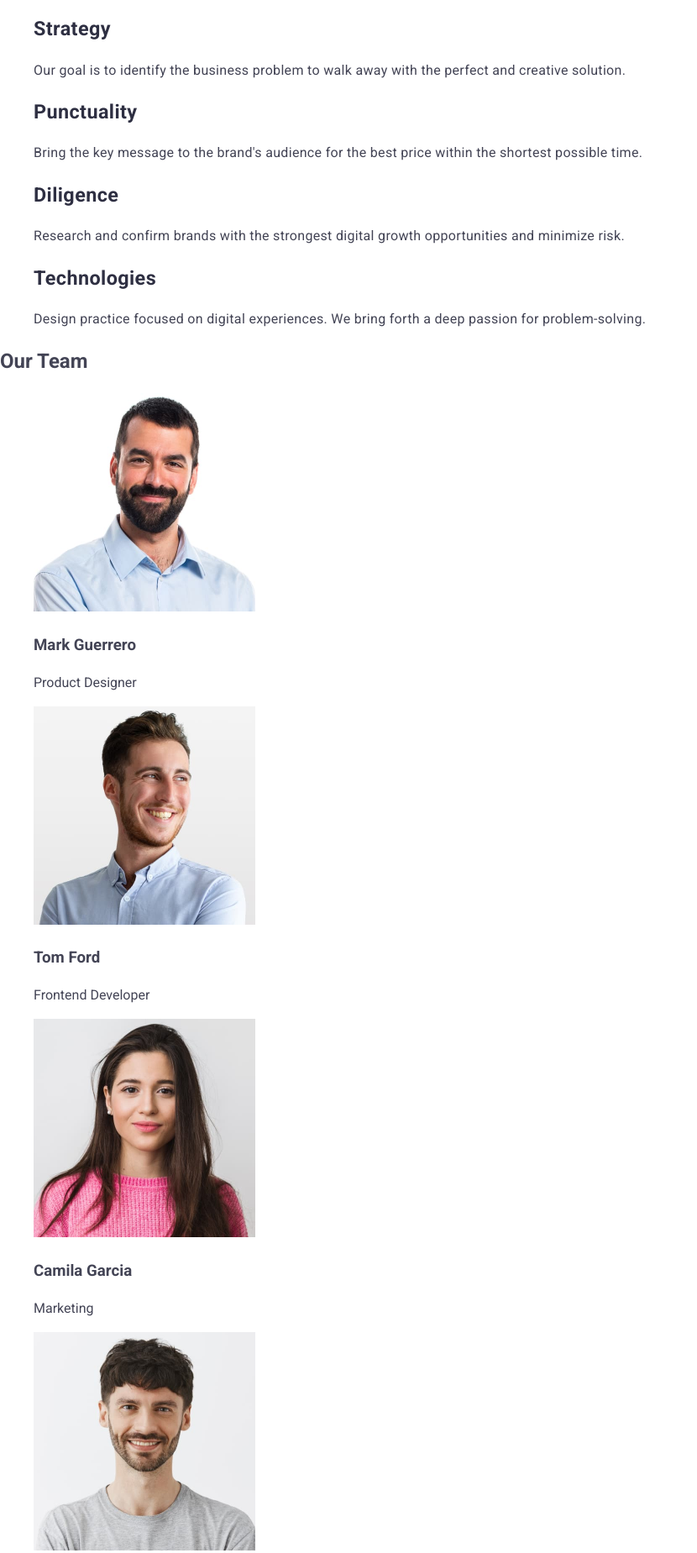
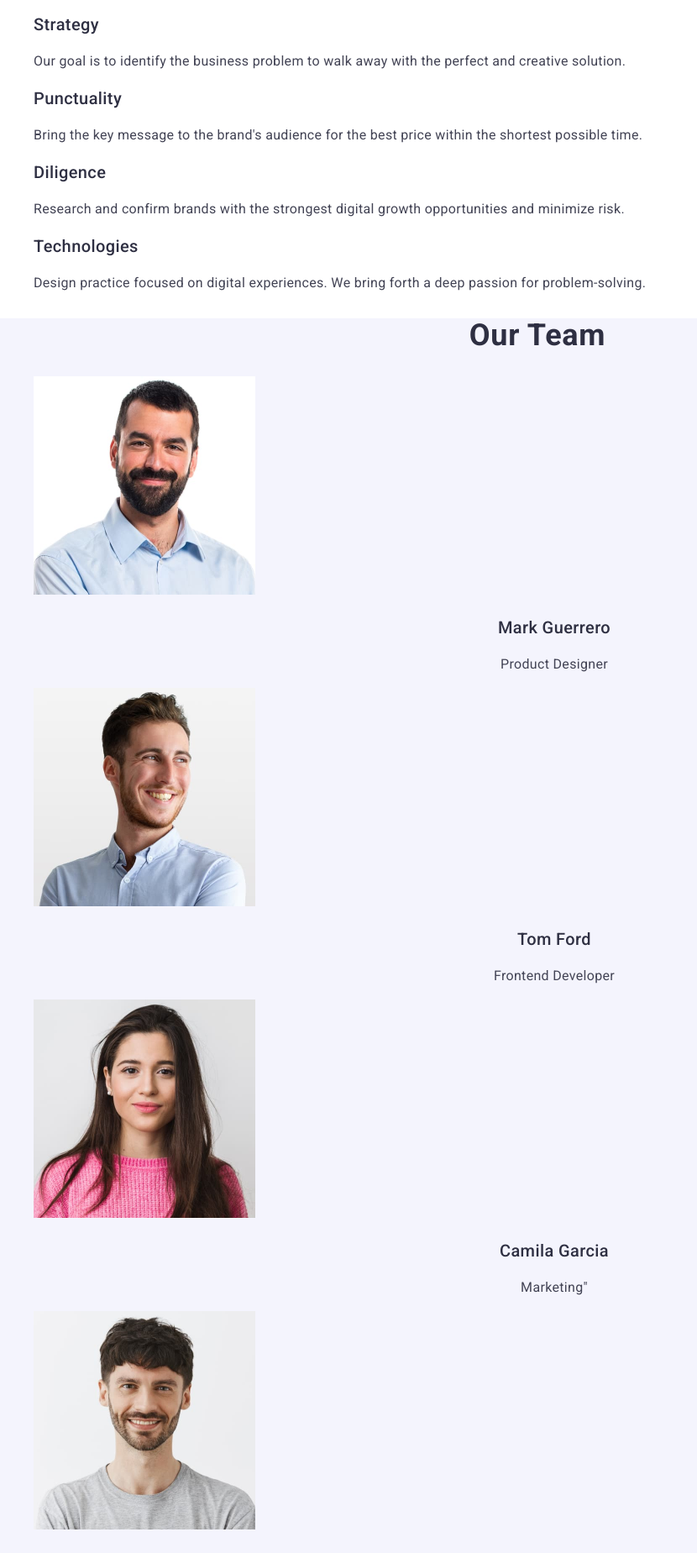
Before and after one commit to stxpd/goit-markup-hw-02, a plain HTML site: page index.html in a window 1280 px wide. Shown: the part 418-2267 px from the top of the page at 84% size, without its empty margins (0-830 px from the left). Drawn offline with nearby package versions, Linux system fonts and the light colour scheme.

Commit message:
section-3

```diff
--- a/css/style.css
+++ b/css/style.css
@@ -89,7 +89,7 @@ a {
   background-color: #404bbf;
 }
 
-.main-item {
+.main-title {
   font-weight: 500;
   font-size: 20px;
   line-height: 1.2;
@@ -105,6 +105,45 @@ a {
   color: #434455;
 }
 
+.our-team {
+  background-color: #f4f4fd;
+}
+
+.team-title-first {
+  font-weight: 700;
+  font-size: 36px;
+  line-height: 1.11111;
+  letter-spacing: 0.02em;
+  text-align: center;
+  color: #2e2f42;
+}
+
+.team-title {
+  font-weight: 500;
+  font-size: 20px;
+  line-height: 1.2;
+  letter-spacing: 0.02em;
+  text-align: center;
+  color: #2e2f42;
+}
+
+.team-text {
+  font-weight: 400;
+  font-size: 16px;
+  line-height: 1.5;
+  letter-spacing: 0.02em;
+  text-align: center;
+  color: #434455;
+}
+
+.footer-desc {
+  font-weight: 400;
+  font-size: 16px;
+  line-height: 1.5;
+  letter-spacing: 0.02em;
+  color: #f4f4fd;
+}
+
 .page-footer {
   background-color: #2e2f42;
 }
--- a/index.html
+++ b/index.html
@@ -61,28 +61,28 @@
         <h2 class="main-hide">Description</h2>
         <ul class="main-list">
           <li class="main-item">
-            <h3>Strategy</h3>
+            <h3 class="main-title">Strategy</h3>
             <p class="main-content-title">
               Our goal is to identify the business problem to walk away with the
               perfect and creative solution.
             </p>
           </li>
           <li class="main-item">
-            <h3>Punctuality</h3>
+            <h3 class="main-title">Punctuality</h3>
             <p class="main-content-title">
               Bring the key message to the brand's audience for the best price
               within the shortest possible time.
             </p>
           </li>
           <li class="main-item">
-            <h3>Diligence</h3>
+            <h3 class="main-title">Diligence</h3>
             <p class="main-content-title">
               Research and confirm brands with the strongest digital growth
               opportunities and minimize risk.
             </p>
           </li>
           <li class="main-item">
-            <h3>Technologies</h3>
+            <h3 class="main-title">Technologies</h3>
             <p class="main-content-title">
               Design practice focused on digital experiences. We bring forth a
               deep passion for problem-solving.
@@ -90,32 +90,32 @@
           </li>
         </ul>
       </section>
-      <section>
-        <h2>Our Team</h2>
-        <ul>
-          <li>
+      <section class="our-team">
+        <h2 class="team-title-first">Our Team</h2>
+        <ul class="team-list">
+          <li class="team-item">
             <img
               src="./images/markguerrero.jpg"
               alt="markguerrero"
               width="264"
             />
-            <h3>Mark Guerrero</h3>
-            <p>Product Designer</p>
+            <h3 class="team-title">Mark Guerrero</h3>
+            <p class="team-text">Product Designer</p>
           </li>
-          <li>
+          <li class="team-item">
             <img src="./images/tomford.jpg" alt="tomford" width="264" />
-            <h3>Tom Ford</h3>
-            <p>Frontend Developer</p>
+            <h3 class="team-title">Tom Ford</h3>
+            <p class="team-text">Frontend Developer</p>
           </li>
-          <li>
+          <li class="team-item">
             <img src="./images/camila.jpg" alt="camila" width="264" />
-            <h3>Camila Garcia</h3>
-            <p>Marketing</p>
+            <h3 class="team-title" 3>Camila Garcia</h3>
+            <p class="team-text">Marketing"</p>
           </li>
-          <li>
+          <li class="team-item">
             <img src="./images/wilson.jpg" alt="wilson" width="264" />
-            <h3>Daniel Wilson</h3>
-            <p>UI Designer</p>
+            <h3 class="team-title">Daniel Wilson</h3>
+            <p class="team-text">UI Designer</p>
           </li>
         </ul>
       </section>
@@ -183,7 +183,7 @@
       <a class="logo footer-logo" href="./index.html"
         >Web<span class="logo-part">Studio</span></a
       >
-      <p>
+      <p class="footer-desc">
         Increase the flow of customers and sales for your business with digital
         marketing & growth solutions.
       </p>
```
